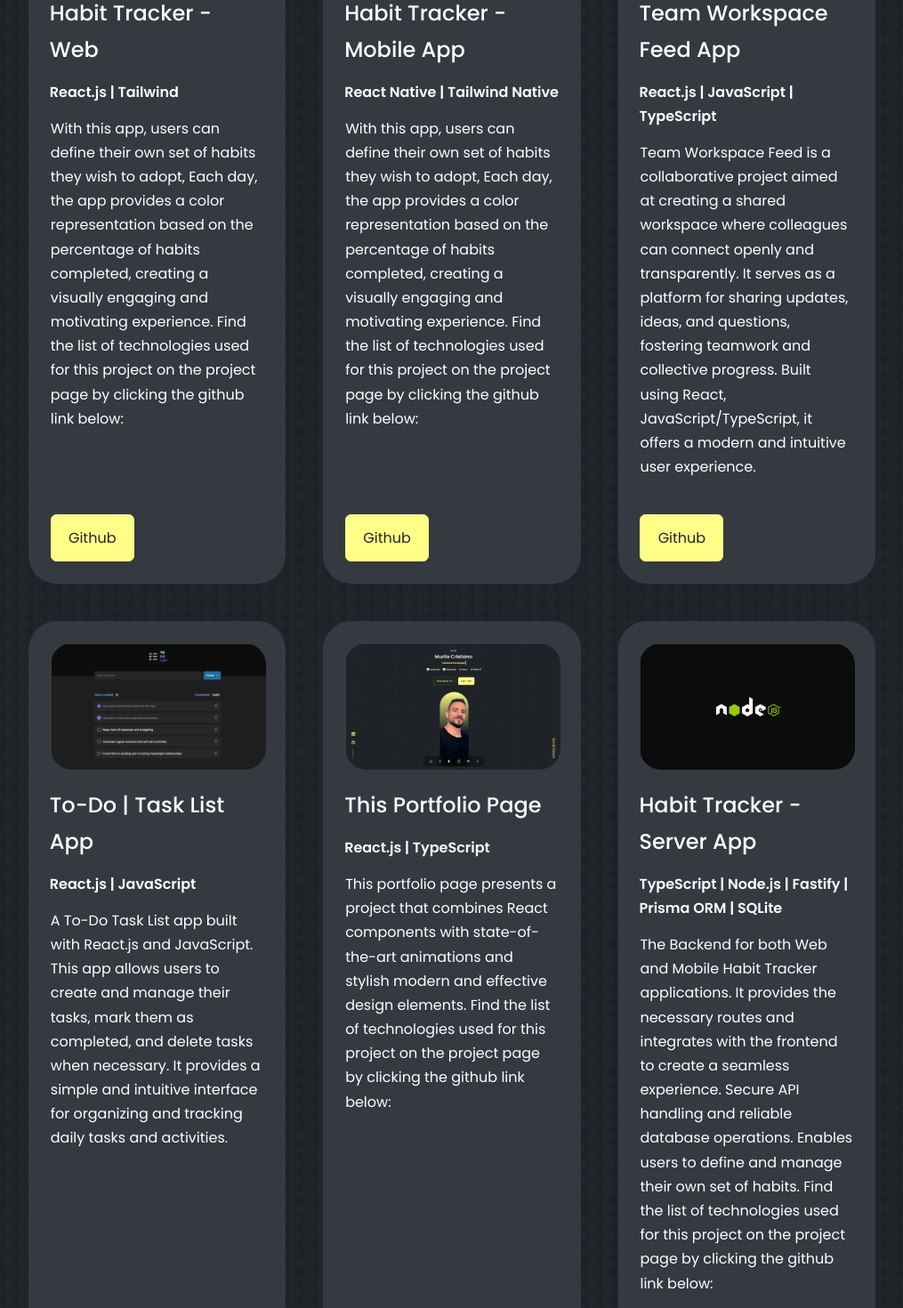
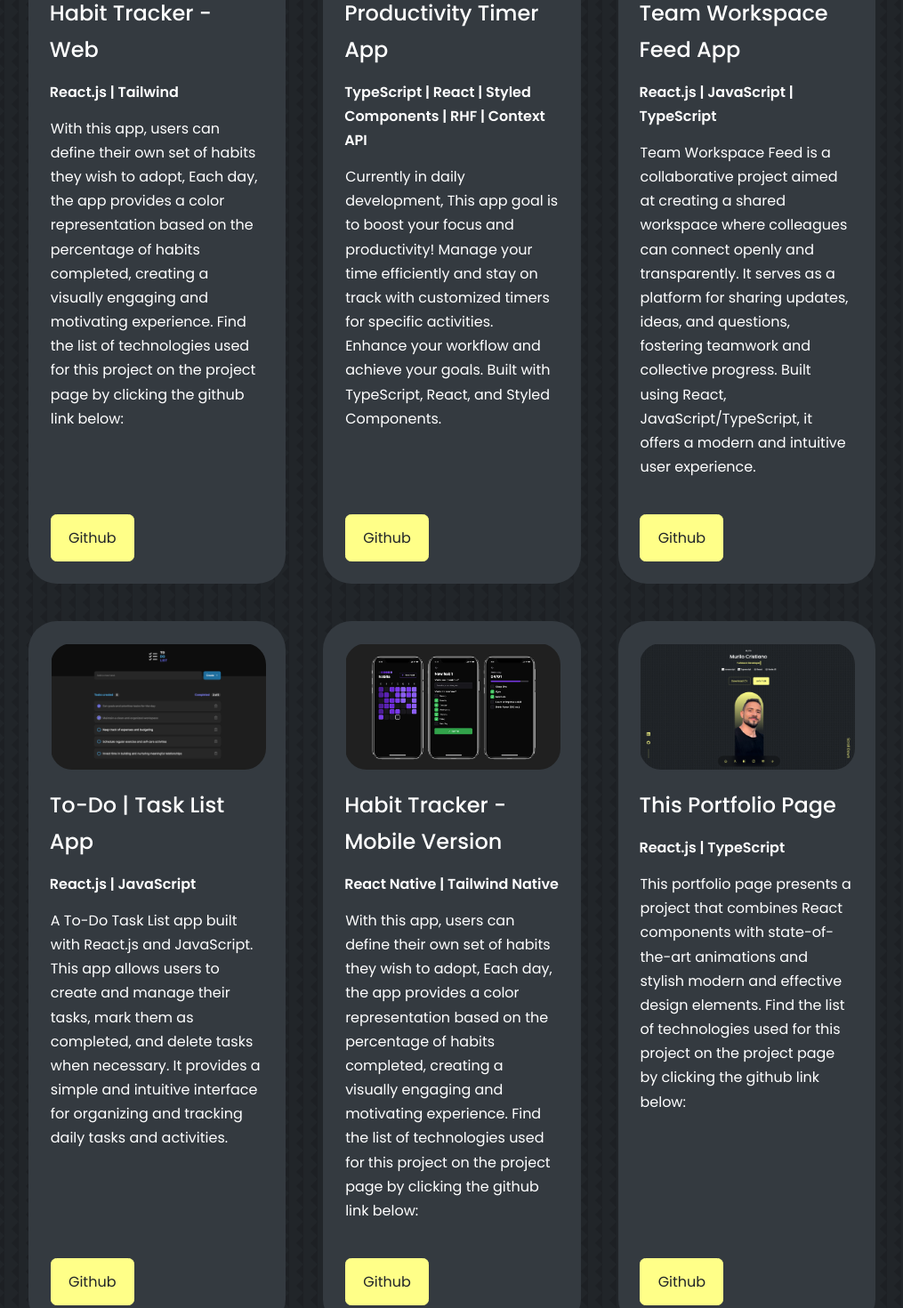
Before and after one commit to muricristiano/Portfolio, a React (Create React App) app: page / in a window 1280 px wide. Shown: the part 3620-5090 px from the top of the page at 89% size, without its empty margins (132-1147 px from the left). Built offline with nearby package versions, Linux system fonts and the light colour scheme.

Commit message:
new current project being developed Pomodoro

```diff
--- a/src/components/portfolio/Portfolio.jsx
+++ b/src/components/portfolio/Portfolio.jsx
@@ -3,9 +3,14 @@ import './portfolio.css'
 import PORTFOLIO_BANNER from '../../assets/portfolio-banner.png'
 import HABIT_TRACKER_WEB_BANNER from '../../assets/habit-tracker-web-banner.png'
 import HABIT_TRACKER_MOBILE_BANNER from '../../assets/habit-tracker-mobile-banner.jpg'
-import HABIT_TRACKER_SERVER_BANNER from '../../assets/habit-tracker-server-banner.jpg'
 import TEAM_WORKSPACE_FEED_BANNER from '../../assets/team-workspace-feed-banner.png'
 import TO_DO_LIST_APP_BANNER from '../../assets/to-do-list-app-banner.png'
+import PRODUCTIVITY_APP_BANNER from '../../assets/productivity-timer-app-pomodoro-banner.png'
+
+/*
+  Holding for next 2 completing line projects
+  import HABIT_TRACKER_SERVER_BANNER from '../../assets/habit-tracker-server-banner.jpg'
+*/
 
 const data = [
   {
@@ -17,15 +22,15 @@ const data = [
     github: 'https://github.com/muricristiano/habit-tracker-web',
   },
   {
-    id: 2,
-    image: HABIT_TRACKER_MOBILE_BANNER,
-    title: 'Habit Tracker - Mobile App',
-    techs: 'React Native | Tailwind Native',
-    description: 'With this app, users can define their own set of habits they wish to adopt, Each day, the app provides a color representation based on the percentage of habits completed, creating a visually engaging and motivating experience. Find the list of technologies used for this project on the project page by clicking the github link below:',
-    github: 'https://github.com/muricristiano/habit-tracker-mobile',
+   id: 2,
+   image: PRODUCTIVITY_APP_BANNER,
+   title: 'Productivity Timer App',
+   techs: 'TypeScript | React | Styled Components | RHF | Context API ',
+   description: 'Currently in daily development, This app goal is to boost your focus and productivity! Manage your time efficiently and stay on track with customized timers for specific activities. Enhance your workflow and achieve your goals. Built with TypeScript, React, and Styled Components.',
+   github: 'https://github.com/muricristiano/productivity-timer-pomodoro-app',
   },
   {
-    id: 5,
+    id: 3,
     image: TEAM_WORKSPACE_FEED_BANNER,
     title: 'Team Workspace Feed App',
     techs: 'React.js | JavaScript | TypeScript',
@@ -33,12 +38,20 @@ const data = [
     github: 'https://github.com/muricristiano/team-workspace-feed',
   },
   {
-    id: 6,
+    id: 4,
     image: TO_DO_LIST_APP_BANNER,
     title: 'To-Do | Task List App',
     techs: 'React.js | JavaScript',
     description: 'A To-Do Task List app built with React.js and JavaScript. This app allows users to create and manage their tasks, mark them as completed, and delete tasks when necessary. It provides a simple and intuitive interface for organizing and tracking daily tasks and activities.',
     github: 'https://github.com/muricristiano/to-do-task-list-app',
+  },
+  {
+    id: 5,
+    image: HABIT_TRACKER_MOBILE_BANNER,
+    title: 'Habit Tracker - Mobile Version',
+    techs: 'React Native | Tailwind Native',
+    description: 'With this app, users can define their own set of habits they wish to adopt, Each day, the app provides a color representation based on the percentage of habits completed, creating a visually engaging and motivating experience. Find the list of technologies used for this project on the project page by clicking the github link below:',
+    github: 'https://github.com/muricristiano/habit-tracker-mobile',
   },
   {
     id: 6,
@@ -48,14 +61,14 @@ const data = [
     description: 'This portfolio page presents a project that combines React components with state-of-the-art animations and stylish modern and effective design elements. Find the list of technologies used for this project on the project page by clicking the github link below:',
     github: 'https://github.com/muricristiano/portfolio',
   },
-  {
-    id: 3,
+/*   {
+    id: 6,
     image: HABIT_TRACKER_SERVER_BANNER,
     title: 'Habit Tracker - Server App',
     techs: 'TypeScript | Node.js | Fastify | Prisma ORM | SQLite ',
     description: 'The Backend for both Web and Mobile Habit Tracker applications. It provides the necessary routes and integrates with the frontend to create a seamless experience. Secure API handling and reliable database operations. Enables users to define and manage their own set of habits. Find the list of technologies used for this project on the project page by clicking the github link below:',
     github: 'https://github.com/muricristiano/habit-tracker-server'
-  },
+  }, */
 ]
 
 const Portfolio = () => {
```
Also changed, not shown: src/assets/productivity-timer-app-pomodoro-banner.png (added).
